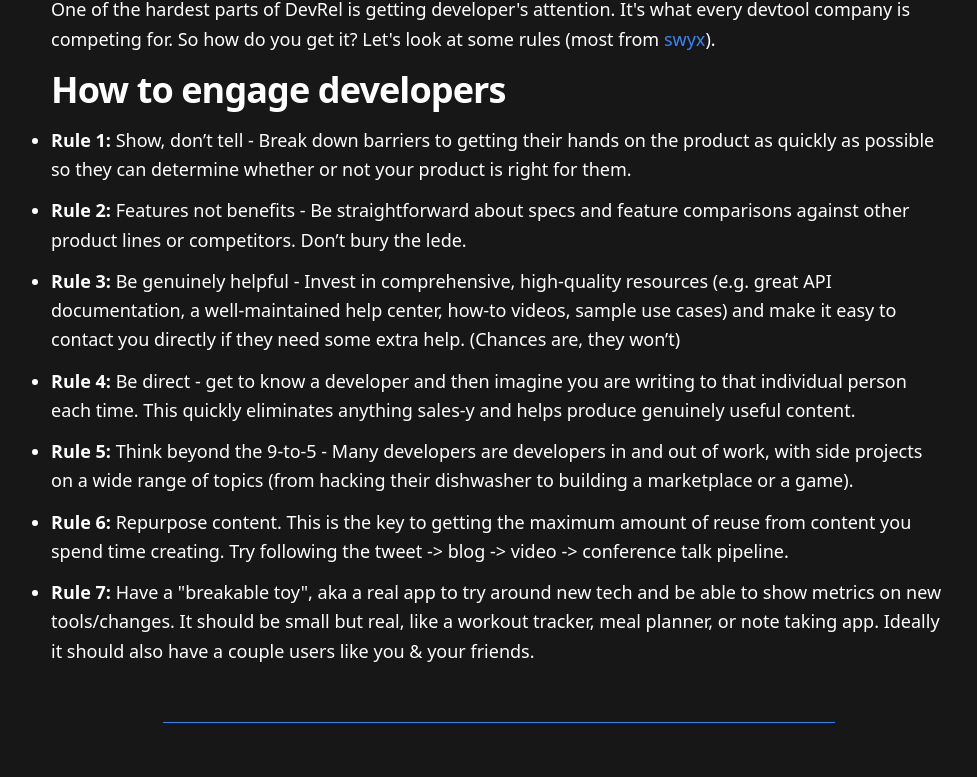
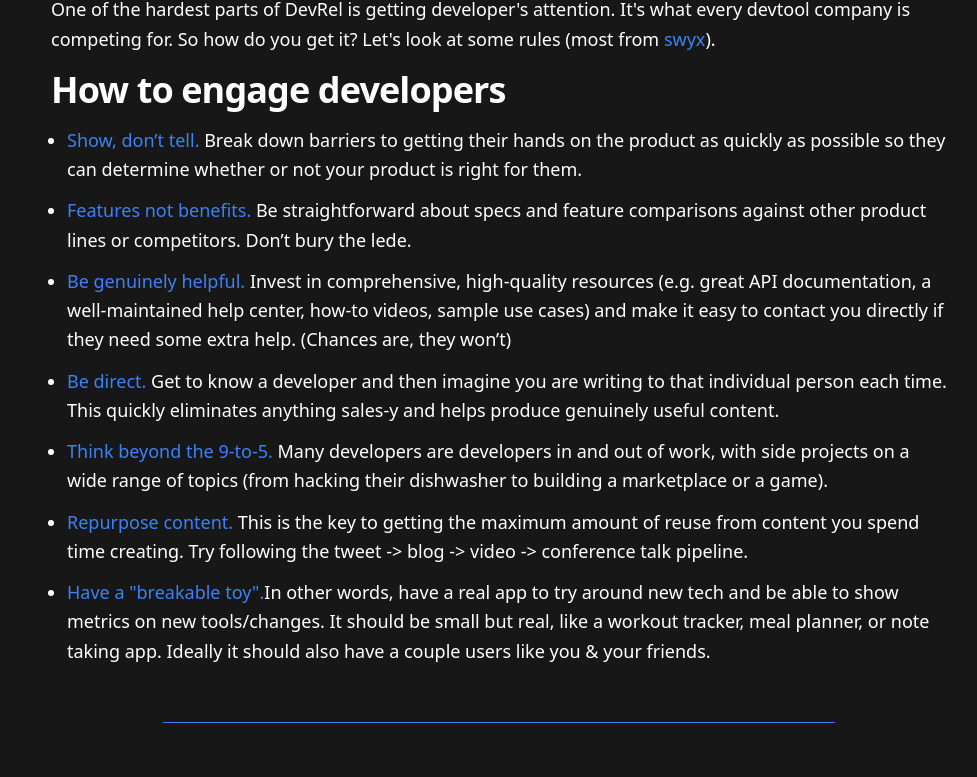
Before and after one commit to Nutlope/whatisdevrel, a Next.js app: page / in a window 1280 px wide. Shown: the part 4720-5497 px from the top of the page, without its empty margins (141-1118 px from the left). Built offline with nearby package versions, Linux system fonts and the light colour scheme.

Commit message:
added cami as a contributor and better structured the advice for devrels section

```diff
--- a/components/Advice.js
+++ b/components/Advice.js
@@ -19,48 +19,61 @@ export default function Advice() {
           <h2 className="mb-4 mt-4 text-3xl font-bold tracking-tight sm:text-4xl">
             How to engage developers
           </h2>
-          <ul className="list-disc space-y-3">
+          <ul className="ml-4 list-disc space-y-3">
             <li>
-              <b>Rule 1:</b> Show, don’t tell - Break down barriers to getting
-              their hands on the product as quickly as possible so they can
-              determine whether or not your product is right for them.
+              <span className="font-medium text-blue-500">
+                Show, don’t tell.
+              </span>{" "}
+              Break down barriers to getting their hands on the product as
+              quickly as possible so they can determine whether or not your
+              product is right for them.
             </li>
             <li>
-              <b>Rule 2:</b> Features not benefits - Be straightforward about
-              specs and feature comparisons against other product lines or
-              competitors. Don’t bury the lede.{" "}
+              <span className="font-medium text-blue-500">
+                Features not benefits.
+              </span>{" "}
+              Be straightforward about specs and feature comparisons against
+              other product lines or competitors. Don’t bury the lede.{" "}
             </li>
             <li>
-              <b>Rule 3:</b> Be genuinely helpful - Invest in comprehensive,
-              high-quality resources (e.g. great API documentation, a
-              well-maintained help center, how-to videos, sample use cases) and
-              make it easy to contact you directly if they need some extra help.
-              (Chances are, they won’t)
+              <span className="font-medium text-blue-500">
+                Be genuinely helpful.
+              </span>{" "}
+              Invest in comprehensive, high-quality resources (e.g. great API
+              documentation, a well-maintained help center, how-to videos,
+              sample use cases) and make it easy to contact you directly if they
+              need some extra help. (Chances are, they won’t)
             </li>
             <li>
-              <b>Rule 4:</b> Be direct - get to know a developer and then
-              imagine you are writing to that individual person each time. This
-              quickly eliminates anything sales-y and helps produce genuinely
-              useful content.
+              <span className="font-medium text-blue-500">Be direct.</span> Get
+              to know a developer and then imagine you are writing to that
+              individual person each time. This quickly eliminates anything
+              sales-y and helps produce genuinely useful content.
             </li>
             <li>
-              <b>Rule 5:</b> Think beyond the 9-to-5 - Many developers are
-              developers in and out of work, with side projects on a wide range
-              of topics (from hacking their dishwasher to building a marketplace
-              or a game).
+              <span className="font-medium text-blue-500">
+                Think beyond the 9-to-5.
+              </span>{" "}
+              Many developers are developers in and out of work, with side
+              projects on a wide range of topics (from hacking their dishwasher
+              to building a marketplace or a game).
             </li>
             <li>
-              <b>Rule 6:</b> Repurpose content. This is the key to getting the
-              maximum amount of reuse from content you spend time creating. Try
-              following the tweet {"->"} blog {"->"} video {"->"} conference
-              talk pipeline.{" "}
+              <span className="font-medium text-blue-500">
+                Repurpose content.
+              </span>{" "}
+              This is the key to getting the maximum amount of reuse from
+              content you spend time creating. Try following the tweet {"->"}{" "}
+              blog {"->"} video {"->"} conference talk pipeline.{" "}
             </li>
             <li>
-              <b>Rule 7:</b> Have a "breakable toy", aka a real app to try
-              around new tech and be able to show metrics on new tools/changes.
-              It should be small but real, like a workout tracker, meal planner,
-              or note taking app. Ideally it should also have a couple users
-              like you & your friends.
+              <span className="font-medium text-blue-500">
+                Have a "breakable toy".
+              </span>
+              In other words, have a real app to try around new tech and be able
+              to show metrics on new tools/changes. It should be small but real,
+              like a workout tracker, meal planner, or note taking app. Ideally
+              it should also have a couple users like you & your friends.
             </li>
           </ul>
         </div>
--- a/components/Contributors.js
+++ b/components/Contributors.js
@@ -11,20 +11,29 @@ export default function Contributors() {
       websiteUrl: "https://www.elmghari.com/",
     },
     {
+      name: "Lee Robinson",
+      role: "Vercel",
+      imageUrl:
+        "https://pbs.twimg.com/profile_images/1194080814688079872/6qhYKGKC_400x400.jpg",
+      twitterUrl: "https://twitter.com/leeerob",
+      websiteUrl: "https://leerob.io/",
+    },
+    {
+      name: "Camila Ramos",
+      role: "Edge & Node",
+      imageUrl:
+        "https://pbs.twimg.com/profile_images/1546136399593742337/rly9Gj4G_400x400.jpg",
+      twitterUrl: "https://twitter.com/camiinthisthang",
+      websiteUrl:
+        "https://www.youtube.com/channel/UCyEnr-lcCUavJzh0uodvG3w/videos",
+    },
+    {
       name: "Shawn Wang",
       role: "DX Tips",
       imageUrl:
         "https://pbs.twimg.com/profile_images/1510319731466993664/tGoqnzGK_400x400.jpg",
       twitterUrl: "https://twitter.com/swyx",
       websiteUrl: "https://swyx.io/",
-    },
-    {
-      name: "Lee Robinson",
-      role: "Vercel",
-      imageUrl:
-        "https://pbs.twimg.com/profile_images/1194080814688079872/6qhYKGKC_400x400.jpg",
-      twitterUrl: "https://twitter.com/leeerob",
-      websiteUrl: "https://leerob.io/",
     },
   ];
   return (
@@ -42,7 +51,7 @@ export default function Contributors() {
         </div>
         <ul
           role="list"
-          className="mx-auto space-y-16 sm:grid sm:grid-cols-2 sm:gap-16 sm:space-y-0 lg:max-w-5xl lg:grid-cols-3"
+          className="mx-auto space-y-16 sm:grid sm:grid-cols-2 sm:gap-16 sm:space-y-0 lg:max-w-5xl lg:grid-cols-4"
         >
           {contributors.map((person) => (
             <li key={person.name}>
```
Also changed, not shown: 1 other file (tests, documents, lock files or other folders).
